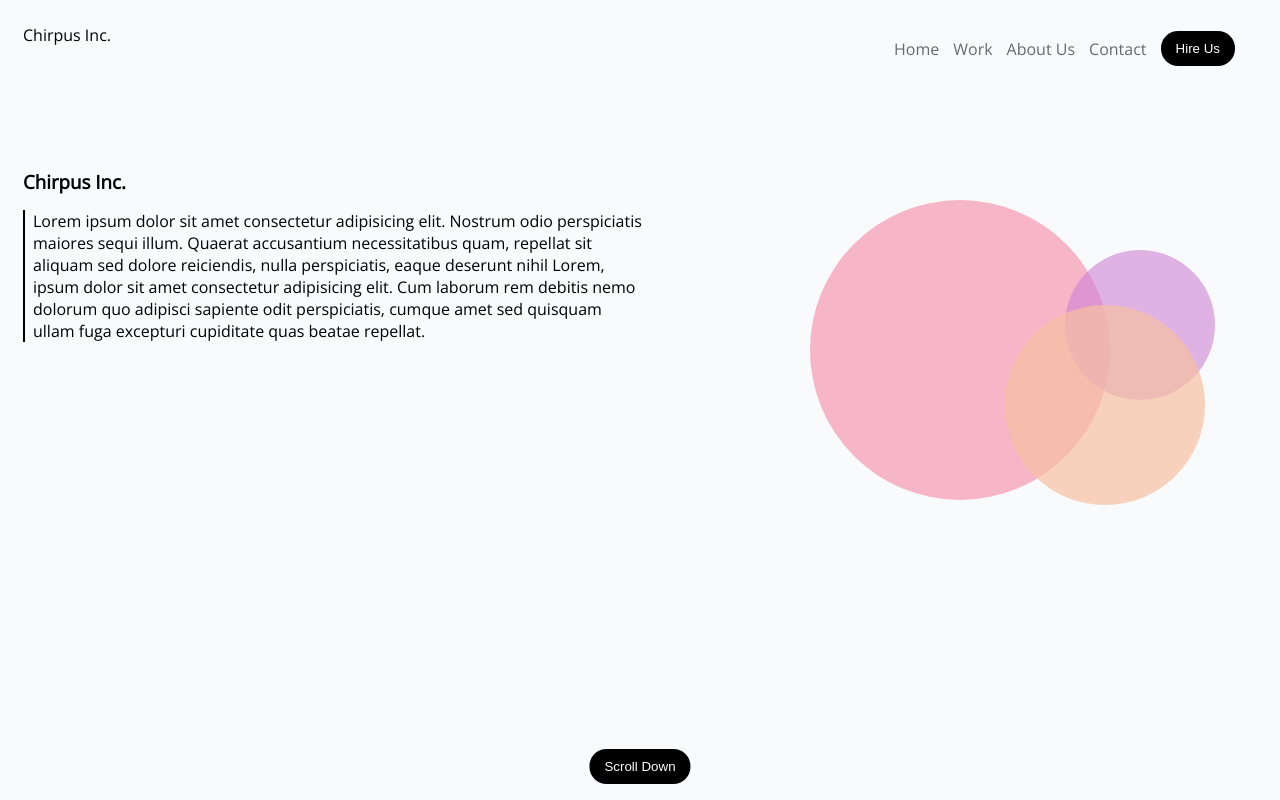
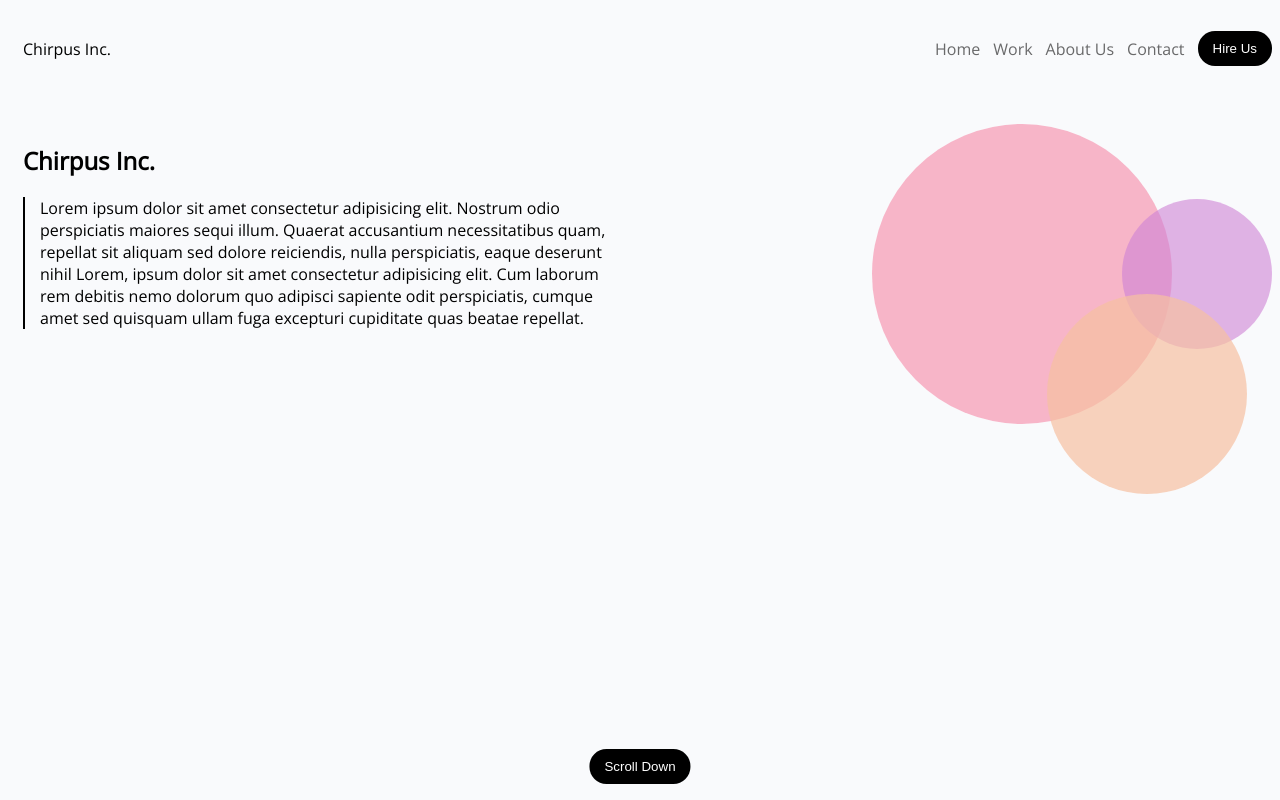
Before and after one commit to JeremyT313/html-lab1, a plain HTML site: page index.html in a window 1280 px wide. Drawn offline with nearby package versions, Linux system fonts and the light colour scheme.

Commit message:
fixed css to match requirements

```diff
--- a/css/styles.css
+++ b/css/styles.css
@@ -3,15 +3,19 @@ body {
   font-family: "Open Sans";
 }
 
+header {
+  display: flex;
+  flex-direction: column;
+}
+
 nav {
-  display: flex;
   flex-direction: column;
   padding-left: 15px;
 }
 
-h3 {
+h2 {
   margin: 0px;
-  padding-top: 30px;
+  padding: 20px 0;
 }
 
 a {
@@ -36,9 +40,14 @@ main {
 
 /* Class styles */
 
+.chirpus {
+  padding-left: 15px;
+}
+
 .content {
-  border-left: 2px solid #000;
-  padding: 0 8px;
+  margin: 0;
+  border-left: 2px solid black;
+  padding: 0 15px;
 }
 
 .button {
@@ -48,12 +57,22 @@ main {
   border-radius: 17px;
   height: 35px;
   width: 95%;
+  margin-top: 10px;
+}
+
+.scroll {
+  margin-top: 25px;
 }
 
 @media only screen and (min-width: 768px) {
-  nav {
+  header {
     flex-direction: row;
     justify-content: space-between;
+    align-items: center;
+  }
+
+  main {
+    flex-direction: row;
   }
 
   ul {
@@ -62,13 +81,13 @@ main {
   }
 
   li {
-    padding: 7px;
+    padding: 7px 0 7px 13px;
   }
 
-  main {
+  .left,
+  .right {
+    margin-top: 35px;
     width: 50%;
-    padding: 15px;
-    margin-top: 35px;
   }
 
   .button {
@@ -77,7 +96,7 @@ main {
   }
 
   .hire {
-    margin-right: 30px;
+    margin-top: 0;
   }
 
   .scroll {
@@ -96,16 +115,16 @@ main {
     height: 300px;
     width: 300px;
     background: rgba(247, 136, 167, 0.6);
-    right: 170px;
-    bottom: 300px;
+    right: 100px;
+    top: 0px;
   }
 
   .orange {
     height: 200px;
     width: 200px;
     background: rgba(247, 193, 162, 0.7);
-    right: 75px;
-    top: 305px;
+    right: 25px;
+    top: 170px;
     z-index: 1;
   }
 
@@ -113,7 +132,11 @@ main {
     height: 150px;
     width: 150px;
     background: rgba(207, 130, 213, 0.6);
-    right: 65px;
-    bottom: 400px;
+    right: 0;
+    top: 75px;
+  }
+
+  .right {
+    position: relative;
   }
 }
--- a/index.html
+++ b/index.html
@@ -12,8 +12,9 @@
     <title>Document</title>
   </head>
   <body>
+    <header>
+      <p class="chirpus">Chirpus Inc.</p>
       <nav>
-      <p class="chirpus">Chirpus Inc.</p>
         <ul>
           <li>
             <a href="#">Home</a>
@@ -32,23 +33,26 @@
           </li>
         </ul>
       </nav>
+    </header>
     <main>
-      <h3>Chirpus Inc.</h3>
+      <div class="left">
+        <h2>Chirpus Inc.</h2>
         <p class="content">
           Lorem ipsum dolor sit amet consectetur adipisicing elit. Nostrum odio
           perspiciatis maiores sequi illum. Quaerat accusantium necessitatibus
           quam, repellat sit aliquam sed dolore reiciendis, nulla perspiciatis,
-        eaque deserunt nihil Lorem, ipsum dolor sit amet consectetur adipisicing
-        elit. Cum laborum rem debitis nemo dolorum quo adipisci sapiente odit
-        perspiciatis, cumque amet sed quisquam ullam fuga excepturi cupiditate
-        quas beatae repellat.
+          eaque deserunt nihil Lorem, ipsum dolor sit amet consectetur
+          adipisicing elit. Cum laborum rem debitis nemo dolorum quo adipisci
+          sapiente odit perspiciatis, cumque amet sed quisquam ullam fuga
+          excepturi cupiditate quas beatae repellat.
         </p>
+      </div>
+      <div class="right">
         <span class="circle pink"></span>
         <span class="circle orange"></span>
         <span class="circle purple"></span>
-      <div class="scroll">
-        <button class="button">Scroll Down</button>
       </div>
+      <button class="button scroll">Scroll Down</button>
     </main>
   </body>
 </html>
```
Lines whose indentation alone changed are shown as unchanged.
